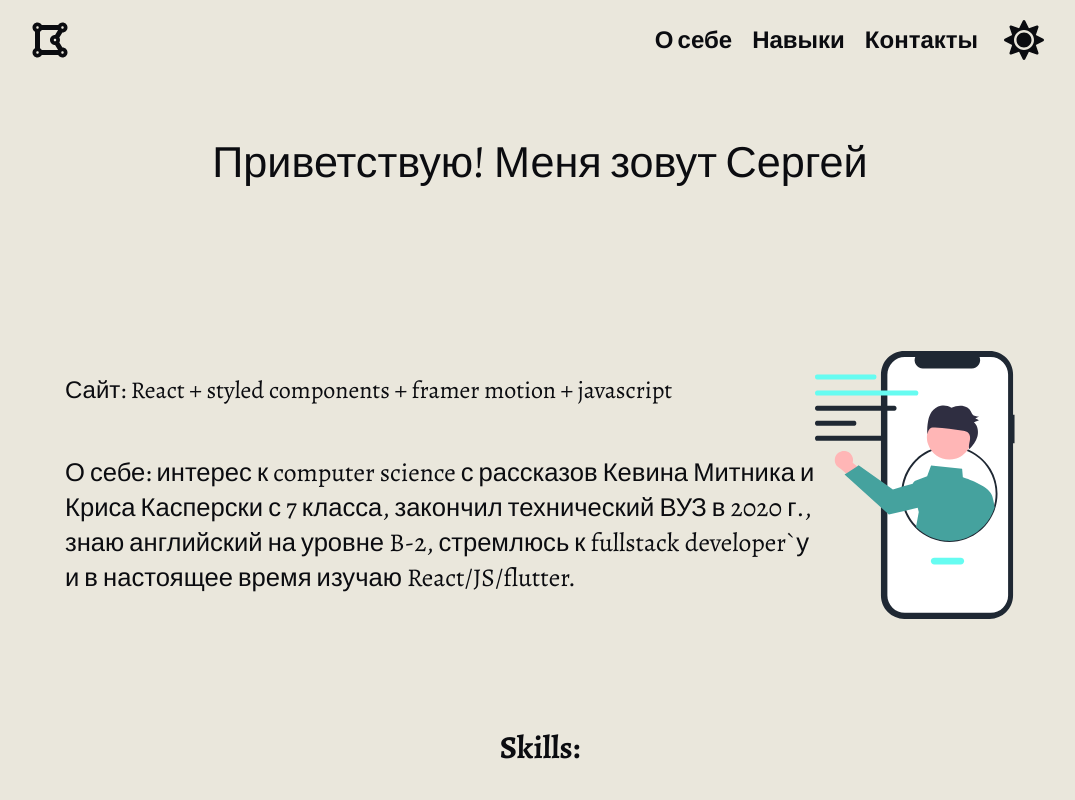
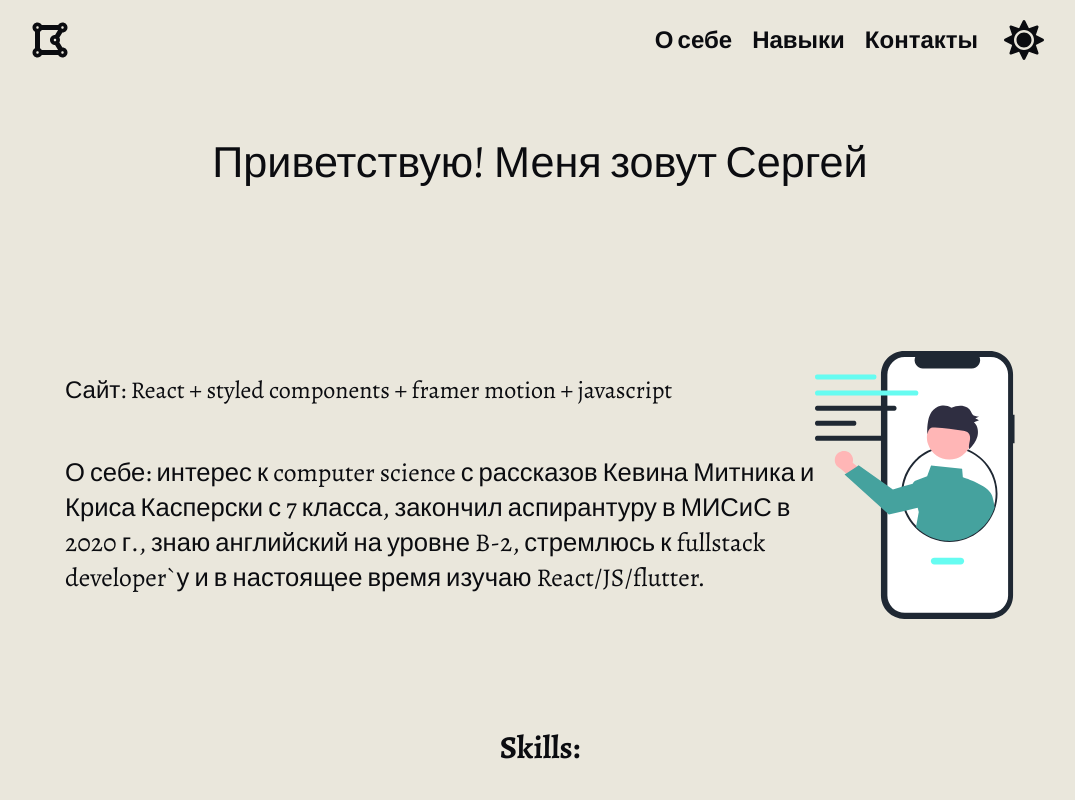
Before and after one commit to sgvasilev/sgvasilev.github.io, a React (Create React App) app: page / in a window 1280 px wide. Shown: the top 800 px of the page, without its empty margins (100-1175 px from the left). Built offline with nearby package versions, Linux system fonts and the light colour scheme.

Commit message:
fixed safari browser

```diff
--- a/src/components/IntroSection/index.jsx
+++ b/src/components/IntroSection/index.jsx
@@ -25,9 +25,9 @@ const Intro = () => {
               </IntroP1>
               <IntroP2>
                 О себе: интерес к computer science с рассказов Кевина Митника и
-                Криса Касперски с 7 класса, закончил технический ВУЗ в 2020 г.,
-                знаю английский на уровне B-2, стремлюсь к fullstack developer`у
-                и в настоящее время изучаю React/JS/flutter.
+                Криса Касперски с 7 класса, закончил аспирантуру в МИСиС в 2020
+                г., знаю английский на уровне B-2, стремлюсь к fullstack
+                developer`у и в настоящее время изучаю React/JS/flutter.
               </IntroP2>
             </TextContainer>
             <ImageContainer>
--- a/src/components/Sidebar/sidebar.elements.js
+++ b/src/components/Sidebar/sidebar.elements.js
@@ -25,7 +25,6 @@ export const FaTimesIcon = styled(FaTimes)`
 export const CloseIcon = styled(motion.div)`
   position: absolute;
   display: flex;
-  //padding: 20px 25px 0 0;
   margin: 20px 20px 0 auto;
   background: transparent;
 `;
```
